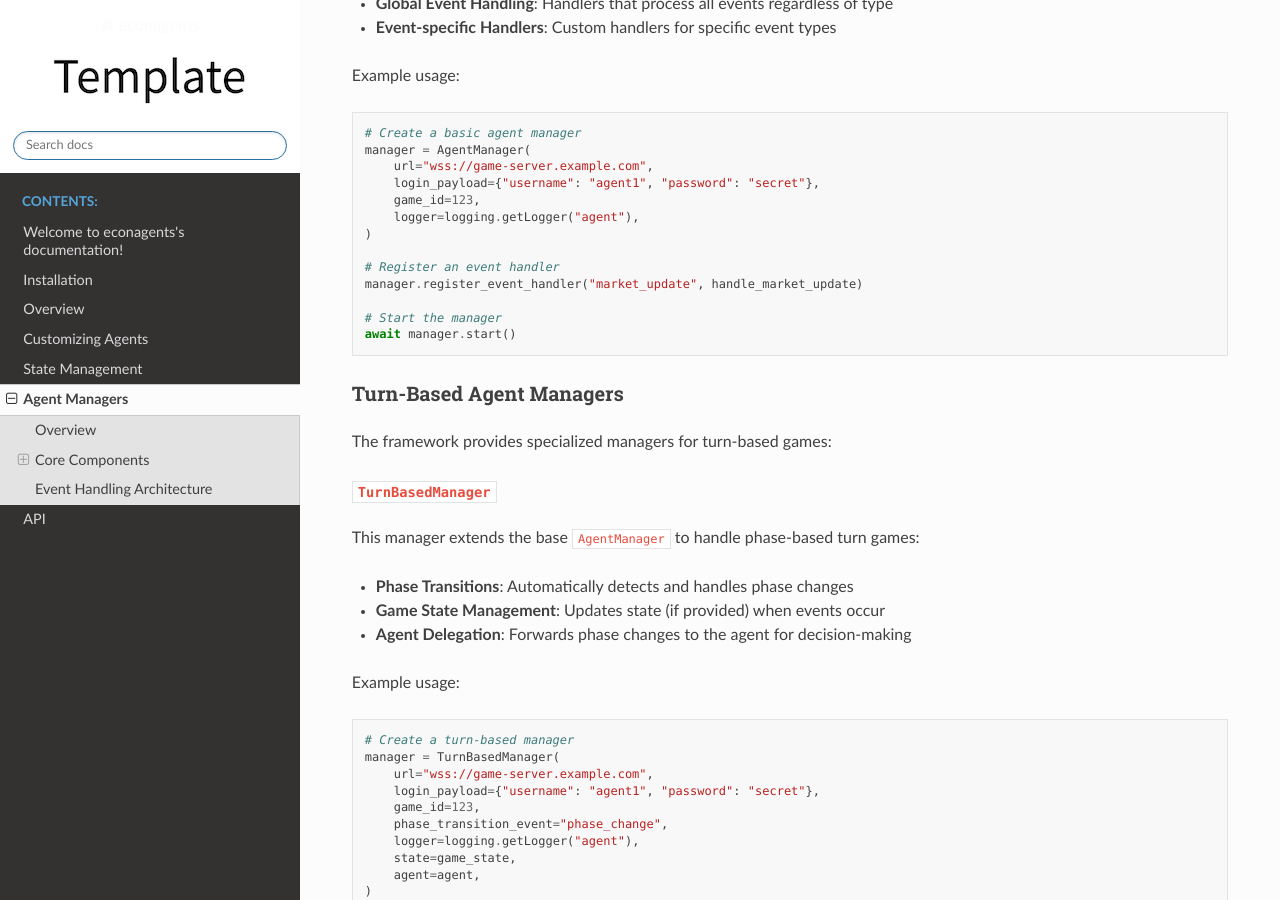
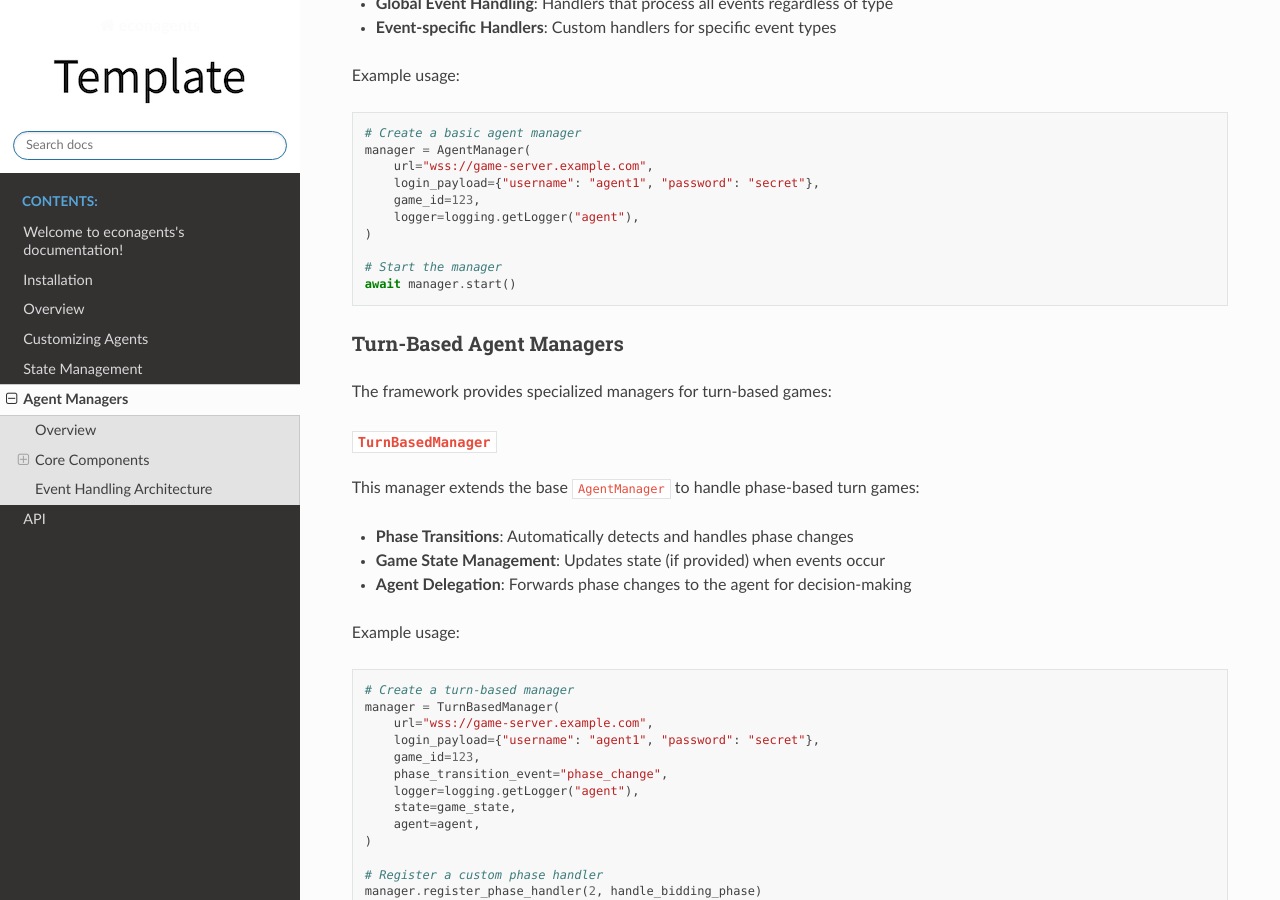
Before and after one commit to iwanalabs/econagents, a Sphinx documentation site: the page built from docs/source/Agent_Managers.rst, in a window 1280 px wide and 900 px high, scrolled down 619 px. Built offline with Sphinx 7.4.7 and the Read the Docs theme 3.1.0, drawn with Linux system fonts in a browser that asks for light colours; pages that are not in the unit, such as notebooks, are missing from menus.

Commit message:
Update Agent_Managers.rst

```diff
--- a/docs/source/Agent_Managers.rst
+++ b/docs/source/Agent_Managers.rst
@@ -35,9 +35,6 @@ Example usage:
         game_id=123,
         logger=logging.getLogger("agent"),
     )
-
-    # Register an event handler
-    manager.register_event_handler("market_update", handle_market_update)
 
     # Start the manager
     await manager.start()
```
